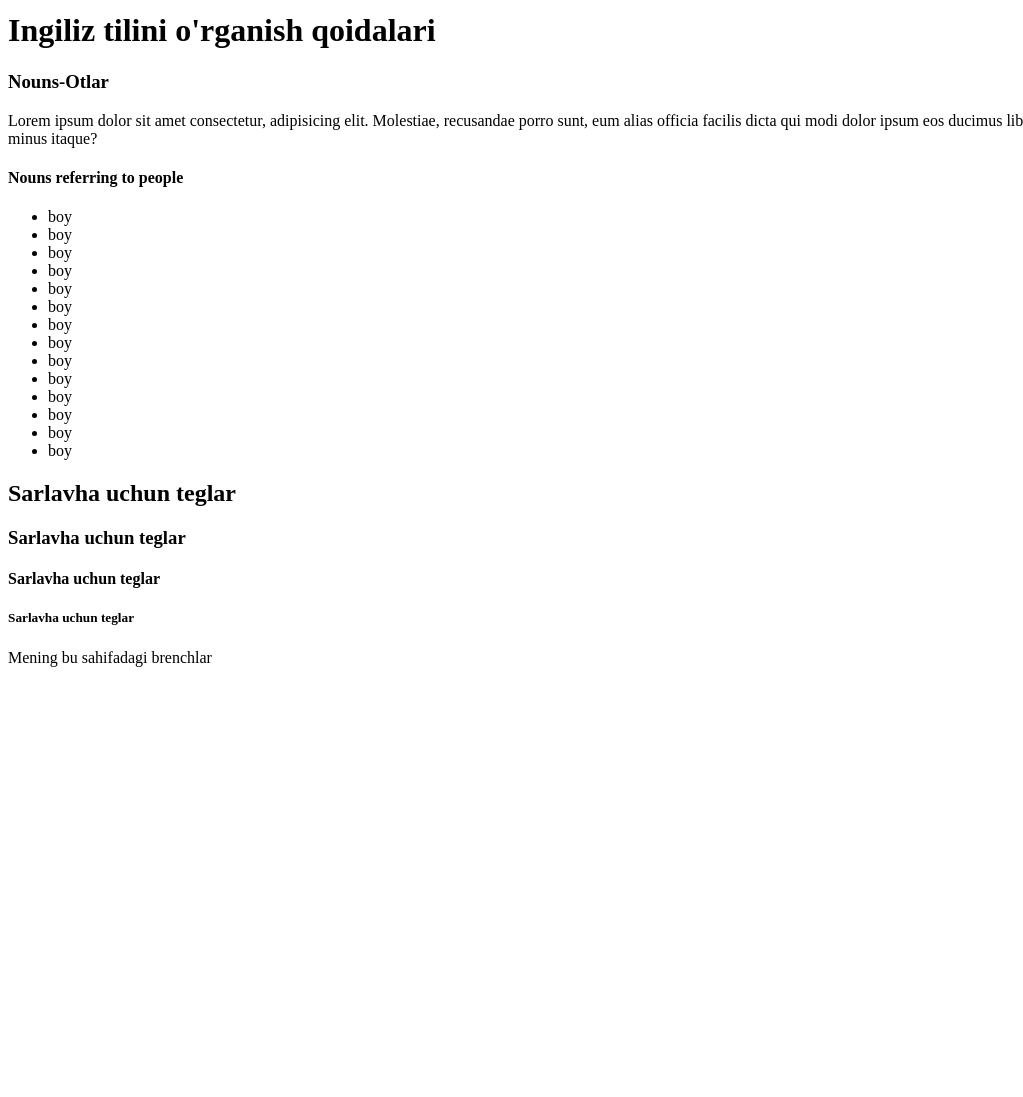
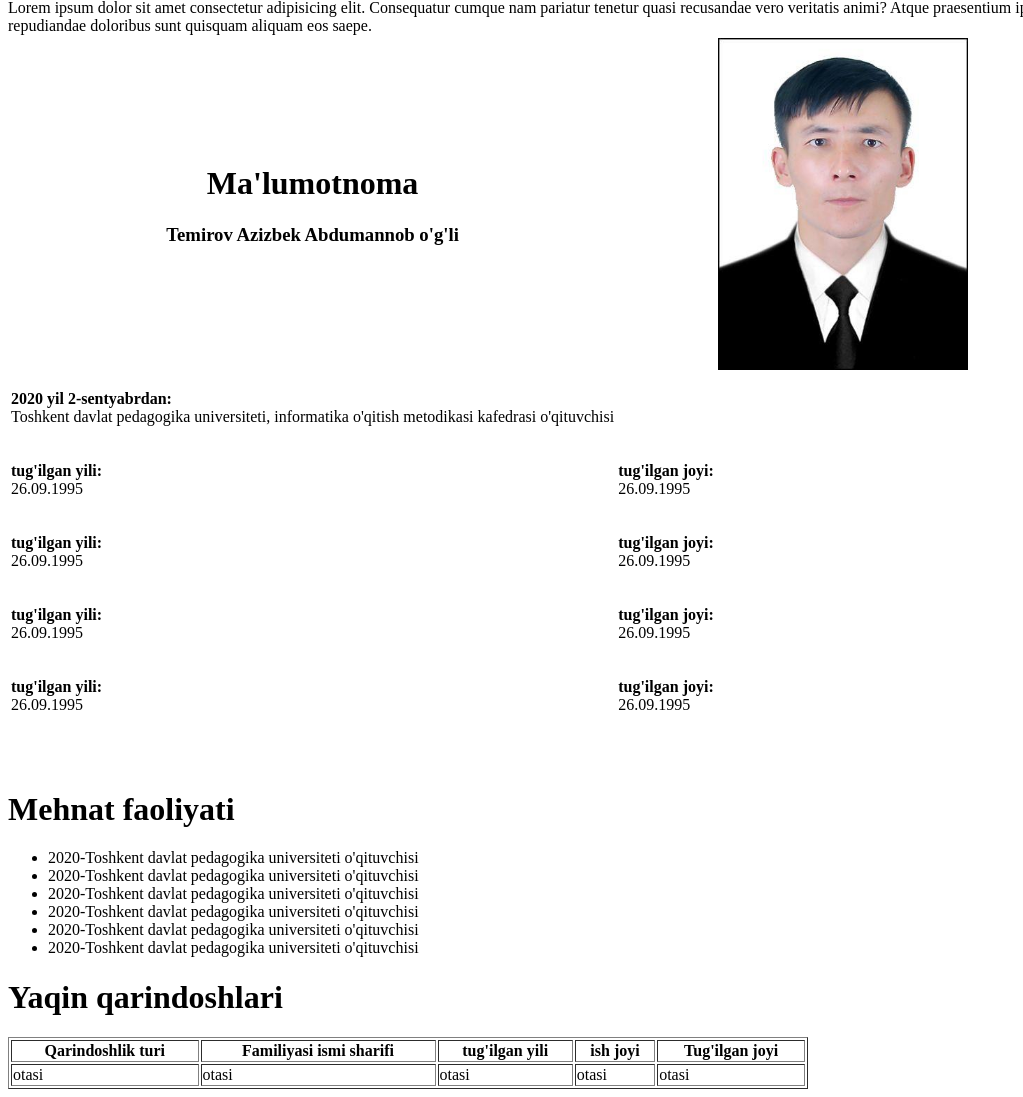
Before and after one commit to ustaaka/html, a plain HTML site: page index.html in a window 1280 px wide. Shown: the part 9-1106 px from the top of the page, without its empty margins (0-1023 px from the left). Before the commit the page ends 800 px from the top, so only its background shows below. Drawn offline with Linux system fonts and the light colour scheme.

Commit message:
mening yangi fayllarim

```diff
--- a/index.html
+++ b/index.html
@@ -7,34 +7,128 @@
     <title>Document</title>
 </head>
 <body>
-    <h1>Ingiliz tilini o'rganish qoidalari</h1>
-    <h3>Nouns-Otlar</h3>
-    <p>Lorem ipsum dolor sit amet consectetur, adipisicing elit. Molestiae,
-        recusandae porro sunt, eum alias officia facilis dicta qui modi dolor
-        ipsum eos ducimus libero soluta cum quisquam aliquid minus itaque?</p>
-     <h4>Nouns referring to people</h4>
-        <ul>
-         <li>boy</li>
-         <li>boy</li>
-         <li>boy</li>
-         <li>boy</li>
-         <li>boy</li>
-         <li>boy</li>
-         <li>boy</li>
-         <li>boy</li>
-         <li>boy</li>
-         <li>boy</li>
-         <li>boy</li>
-         <li>boy</li>
-         <li>boy</li>
-         <li>boy</li>
-     </ul>
+Lorem ipsum dolor sit amet consectetur adipisicing elit. Consequatur cumque nam pariatur tenetur quasi recusandae vero veritatis animi? Atque praesentium ipsam cupiditate consectetur repudiandae doloribus sunt quisquam aliquam eos saepe.
+    <table>
+        <tr>
+            <td> <h1 align="center">Ma'lumotnoma</h1>
+                <h3 align = "center"> Temirov Azizbek Abdumannob o'g'li</h3>
+            </td>
+            <td></td>
+            <td><img src="1.jpg" alt="" align="right" width="250"></td>
+        </tr>
+        <tr>
+            <td> <p> <b>  2020 yil 2-sentyabrdan:</b><br> Toshkent davlat pedagogika universiteti, informatika o'qitish metodikasi kafedrasi o'qituvchisi </p>
+            </td>
+            <td></td>
+            <td></td>
+        </tr>
 
-    <h2>Sarlavha uchun teglar</h2>
-    <h3>Sarlavha uchun teglar</h3>
-    <h4>Sarlavha uchun teglar</h4>
-    <h5>Sarlavha uchun teglar</h5>
 
-    <p>Mening bu sahifadagi brenchlar</p>
+        <tr>
+            <td>
+                <dl>
+                    <dt><b>tug'ilgan yili:</b></dt>
+                    <dt>26.09.1995</dt>
+                </dl>
+
+            </td>
+            <td>
+                <dl>
+                    <dt><b>tug'ilgan joyi:</b></dt>
+                    <dt>26.09.1995</dt>
+                </dl>
+
+            </td>
+            <td></td>
+        </tr>
+        <tr>
+            <td>
+                <dl>
+                    <dt><b>tug'ilgan yili:</b></dt>
+                    <dt>26.09.1995</dt>
+                </dl>
+
+            </td>
+            <td>
+                <dl>
+                    <dt><b>tug'ilgan joyi:</b></dt>
+                    <dt>26.09.1995</dt>
+                </dl>
+
+            </td>
+            <td></td>
+        </tr>
+        <tr>
+            <td>
+                <dl>
+                    <dt><b>tug'ilgan yili:</b></dt>
+                    <dt>26.09.1995</dt>
+                </dl>
+
+            </td>
+            <td>
+                <dl>
+                    <dt><b>tug'ilgan joyi:</b></dt>
+                    <dt>26.09.1995</dt>
+                </dl>
+
+            </td>
+            <td></td>
+        </tr>
+        <tr>
+            <td>
+                <dl>
+                    <dt><b>tug'ilgan yili:</b></dt>
+                    <dt>26.09.1995</dt>
+                </dl>
+
+            </td>
+            <td>
+                <dl>
+                    <dt><b>tug'ilgan joyi:</b></dt>
+                    <dt>26.09.1995</dt>
+                </dl>
+
+            </td>
+            <td></td>
+        </tr>
+    </table>
+
+
+
+    <br><br>
+
+
+
+
+
+<h1>Mehnat faoliyati</h1>
+ <ul>
+     <li>2020-Toshkent davlat pedagogika universiteti o'qituvchisi</li>
+     <li>2020-Toshkent davlat pedagogika universiteti o'qituvchisi</li>
+     <li>2020-Toshkent davlat pedagogika universiteti o'qituvchisi</li>
+     <li>2020-Toshkent davlat pedagogika universiteti o'qituvchisi</li>
+     <li>2020-Toshkent davlat pedagogika universiteti o'qituvchisi</li>
+     <li>2020-Toshkent davlat pedagogika universiteti o'qituvchisi</li>
+ </ul>
+ <h1>Yaqin qarindoshlari</h1>
+<table border=1 width=800>
+    <tr>
+        <th>Qarindoshlik turi</th>
+        <th>Familiyasi ismi sharifi</th>
+        <th>tug'ilgan yili</th>
+        <th>ish joyi</th>
+        <th>Tug'ilgan joyi</th>
+    </tr>
+    <tr>
+        <td>otasi</td>
+        <td>otasi</td>
+        <td>otasi</td>
+        <td>otasi</td>
+        <td>otasi</td>
+    </tr>
+</table>
+
+
 </body>
 </html>
```
Also changed, not shown: 1.jpg (added).
